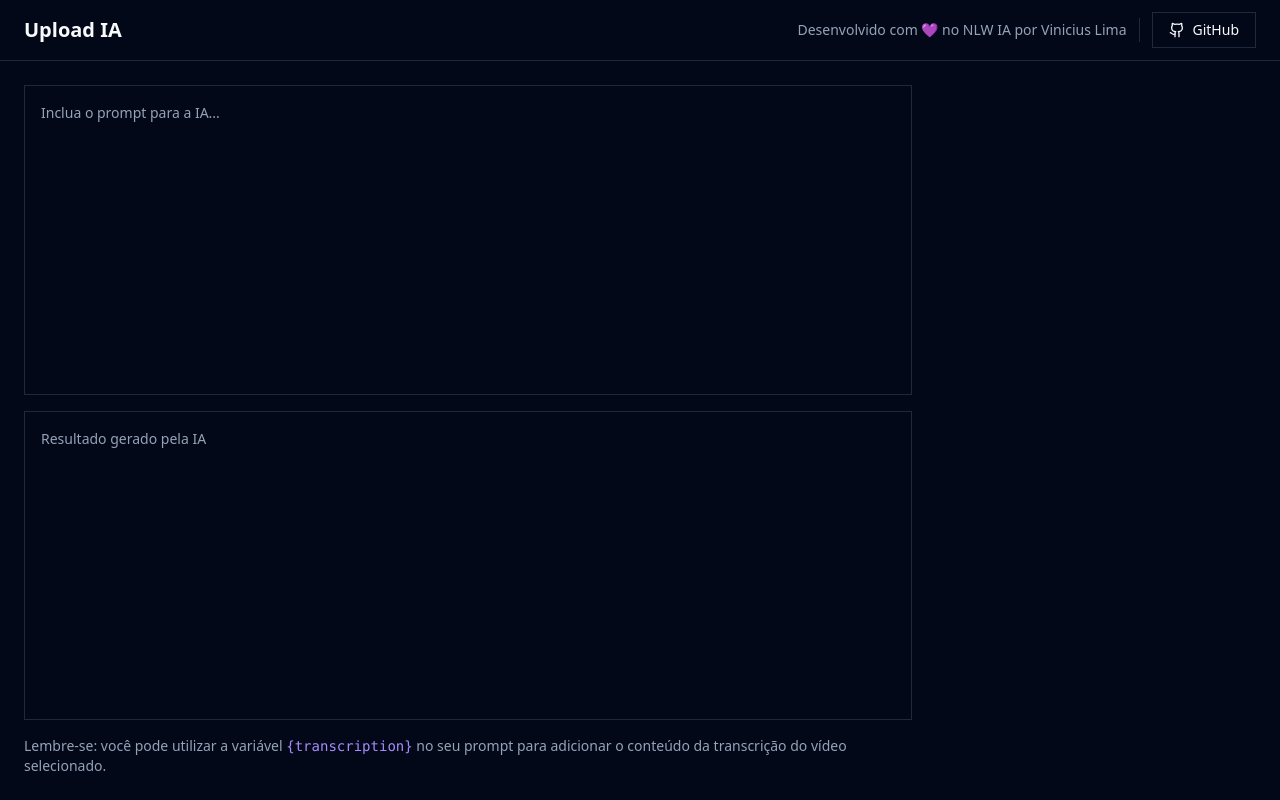
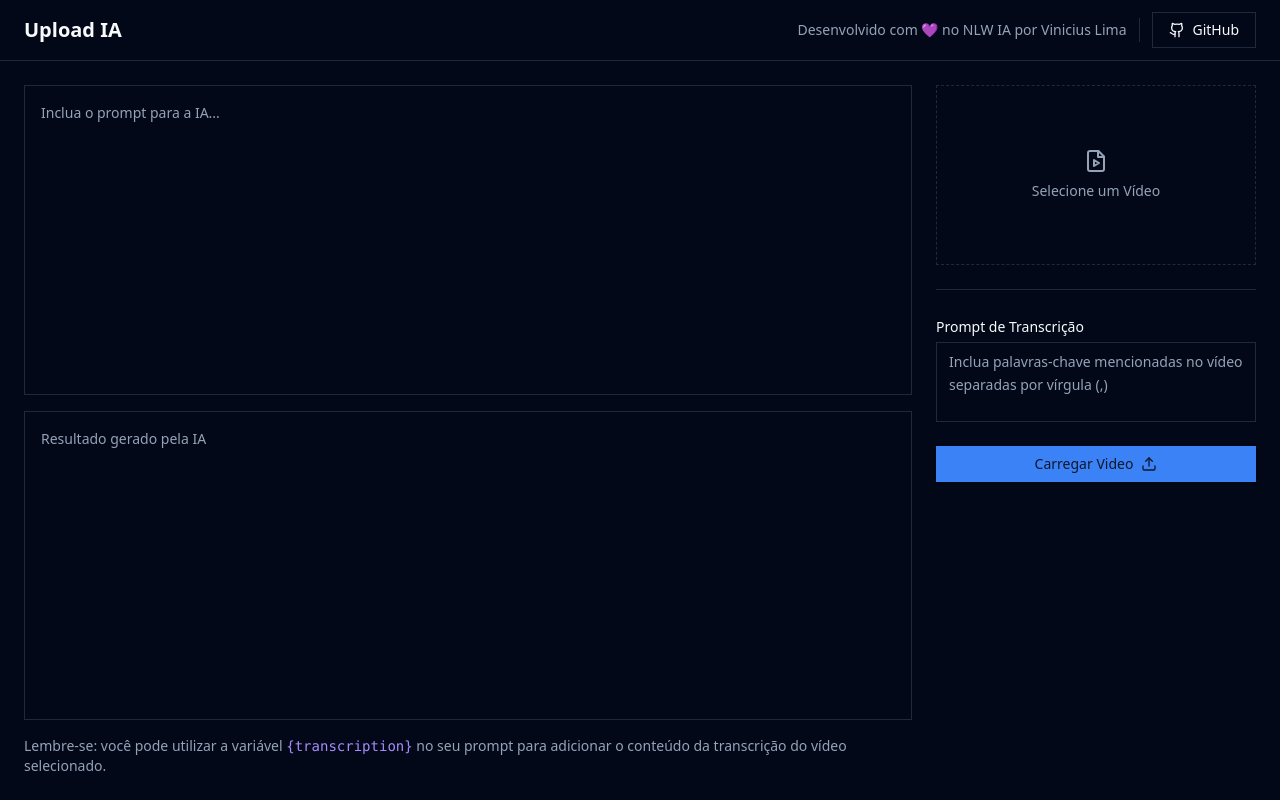
Before and after one commit to ViniciusLima7/upload-ai, a React (Vite) app: page / in a window 1280 px wide. Built offline with nearby package versions, Linux system fonts and the light colour scheme.

Commit message:
feat: add aside form upload video

```diff
--- a/package.json
+++ b/package.json
@@ -11,6 +11,7 @@
   },
   "dependencies": {
     "@radix-ui/react-icons": "^1.3.0",
+    "@radix-ui/react-label": "^2.0.2",
     "@radix-ui/react-separator": "^1.0.3",
     "@radix-ui/react-slot": "^1.0.2",
     "class-variance-authority": "^0.7.0",
--- a/src/App.tsx
+++ b/src/App.tsx
@@ -1,7 +1,8 @@
-import { Github } from "lucide-react";
+import { FileVideo, Github, Upload } from "lucide-react";
 import { Button } from "./components/ui/button";
 import { Separator } from "./components/ui/separator";
 import { Textarea } from "./components/ui/textarea";
+import { Label } from "./components/ui/label";
 
 export function App() {
   return (
@@ -42,7 +43,40 @@
             selecionado.
           </p>
         </div>
-        <aside className="w-80"></aside>
+        <aside className="w-80 space-y-6">
+          <form className="space-y-6">
+            <label
+              htmlFor="video"
+              className="border flex rounded-md aspect-video  cursor-pointer border-dashed text-sm flex-col gap-2 items-center justify-center text-muted-foreground hover:bg-primary/5"
+            >
+              <FileVideo className="w-6 h-6" />
+              Selecione um Vídeo
+            </label>
+            <input
+              type="file"
+              id="video"
+              accept="video/mp4"
+              className="sr-only"
+            />
+            <Separator />
+
+            <div className="space-y-1">
+              <Label htmlFor="transcription_prompt">
+                Prompt de Transcrição
+              </Label>
+              <Textarea
+                id="transcription_prompt"
+                className="h-20 leading-relaxed resize-none"
+                placeholder="Inclua palavras-chave mencionadas no vídeo separadas por vírgula (,)"
+              />
+            </div>
+
+            <Button type="submit" className="w-full">
+              Carregar Video
+              <Upload className="w-4 h-4 ml-2" />
+            </Button>
+          </form>
+        </aside>
       </main>
     </div>
   );
--- /dev/null
+++ b/src/components/ui/label.tsx
@@ -0,0 +1,24 @@
+import * as React from "react"
+import * as LabelPrimitive from "@radix-ui/react-label"
+import { cva, type VariantProps } from "class-variance-authority"
+
+import { cn } from "@/lib/utils"
+
+const labelVariants = cva(
+  "text-sm font-medium leading-none peer-disabled:cursor-not-allowed peer-disabled:opacity-70"
+)
+
+const Label = React.forwardRef<
+  React.ElementRef<typeof LabelPrimitive.Root>,
+  React.ComponentPropsWithoutRef<typeof LabelPrimitive.Root> &
+    VariantProps<typeof labelVariants>
+>(({ className, ...props }, ref) => (
+  <LabelPrimitive.Root
+    ref={ref}
+    className={cn(labelVariants(), className)}
+    {...props}
+  />
+))
+Label.displayName = LabelPrimitive.Root.displayName
+
+export { Label }
```
Also changed, not shown: 1 other file (tests, documents, lock files or other folders).
